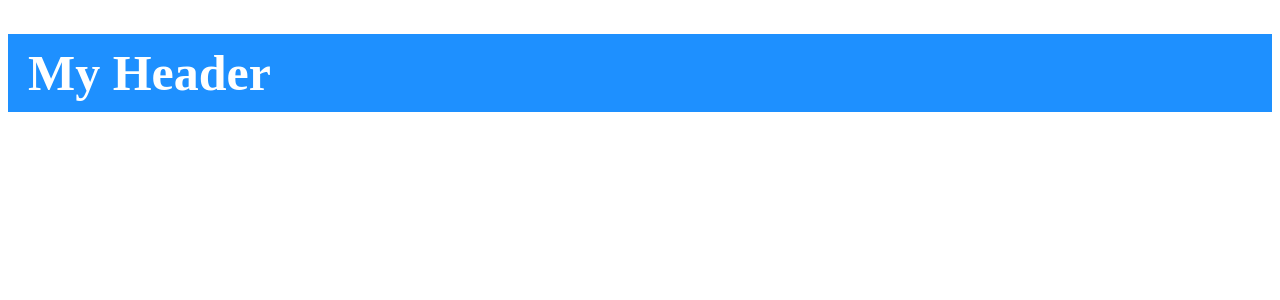
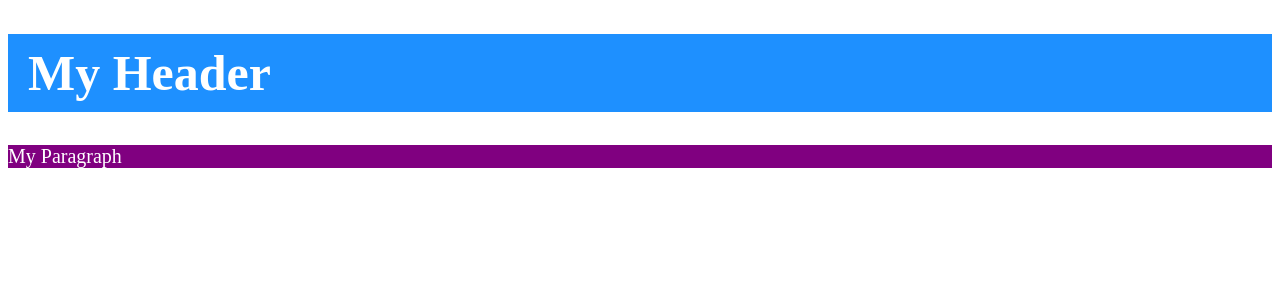
Before and after one commit to iLanceArea/MOBPROG-IT252-react-w3schools, a React (Vite) app in the folder my-react-app/: page / in a window 1280 px wide. Shown: the top 300 px of the page. Built offline with nearby package versions, Linux system fonts and the light colour scheme.

Commit message:
W3Schools React CSS Modules C2

```diff
--- /dev/null
+++ b/my-react-app/src/MyStyles.module.css
@@ -0,0 +1,12 @@
+:global(.myheader) {
+  padding: 10px 20px;
+  font-size: 50px;
+  color: white;
+  background-color: dodgerblue;
+}
+
+.myparagraph {
+  font-size: 20px;
+  color: white;
+  background-color: purple;
+}
--- a/my-react-app/src/main.jsx
+++ b/my-react-app/src/main.jsx
@@ -1,5 +1,5 @@
 import { createRoot } from 'react-dom/client';
-import styles from './BlueHeader.module.css';
+import styles from './MyStyles.module.css';
 
 function App() {
   return (
@@ -7,6 +7,9 @@ function App() {
       <h1 className="myheader">
         My Header
       </h1>
+      <p className={styles.myparagraph}>
+        My Paragraph
+      </p>
     </div>
   );
 }
```
